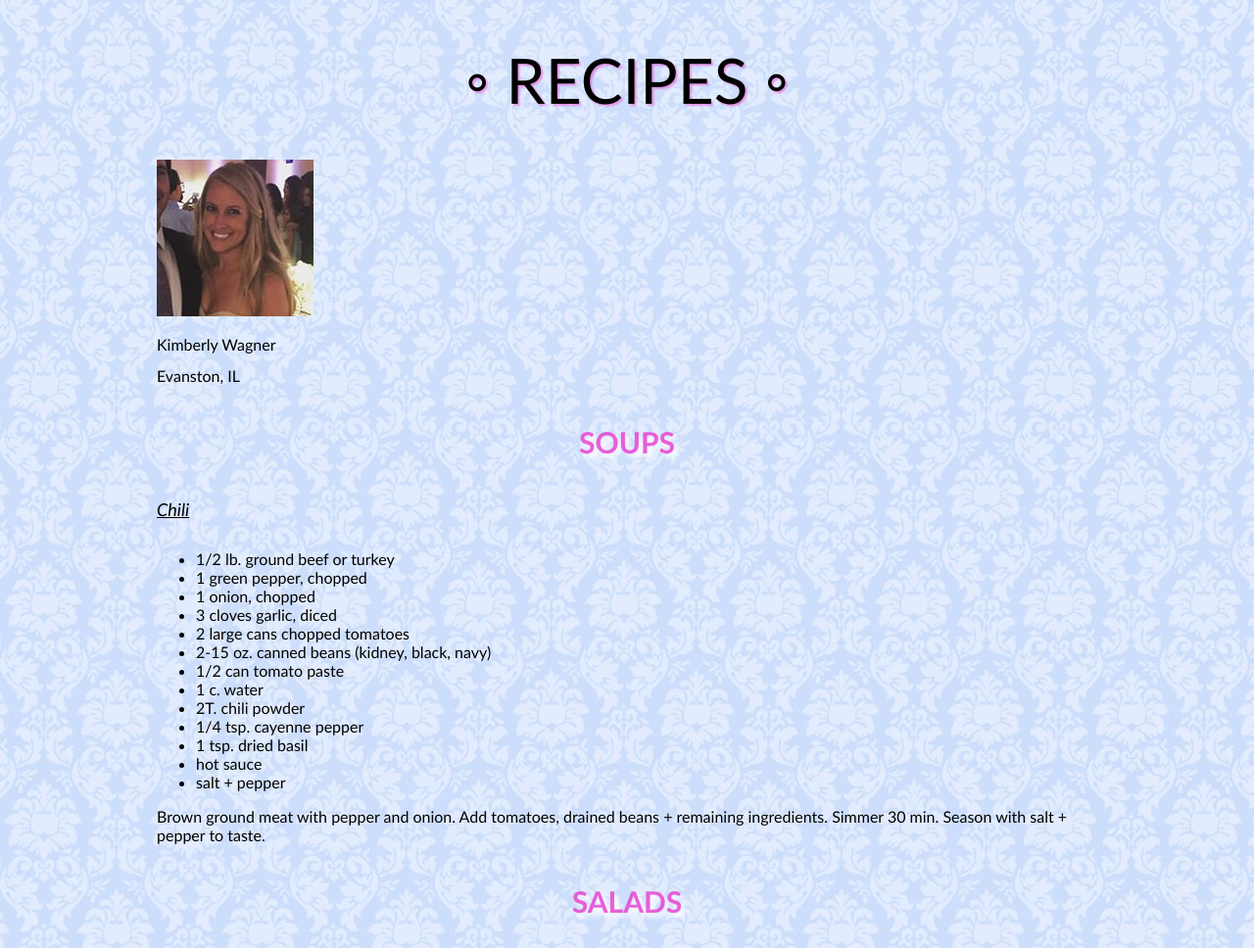
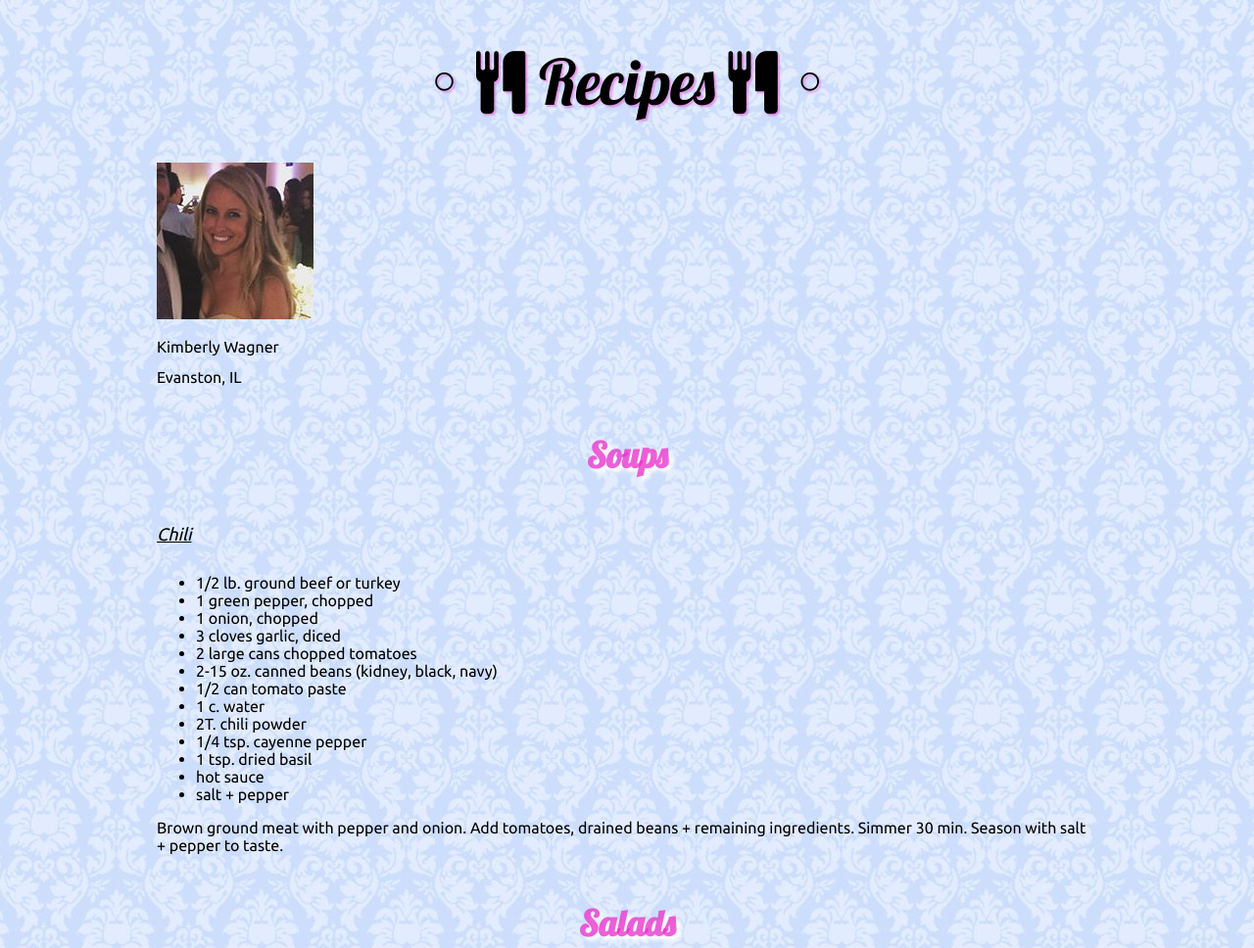
Before and after one commit to kmwagner724/kmwagner724.github.io, a plain HTML site: page index.html in a window 1280 px wide. Shown: the top 968 px of the page at 98% size. Drawn offline with nearby package versions, Linux system fonts and the light colour scheme.

Commit message:
update 1
update 1-17

```diff
--- a/index.html
+++ b/index.html
@@ -5,17 +5,20 @@
   <meta charset="UTF-8">
   <link rel="stylesheet" type="text/css" href="style.css">
   <script src="http://ajax.googleapis.com/ajax/libs/jquery/2.1.4/jquery.min.js"></script>
+  <link rel="stylesheet" href="https://maxcdn.bootstrapcdn.com/font-awesome/4.5.0/css/font-awesome.min.css">
+  <link href='https://fonts.googleapis.com/css?family=Lobster' rel='stylesheet' type='text/css'>
+  <link href='https://fonts.googleapis.com/css?family=Ubuntu' rel='stylesheet' type='text/css'>
 </head>
 <body>
   <div id="wrapper">
-    <h1>◦ RECIPES ◦</h1>
+    <h1>◦ <i class="fa fa-cutlery"></i> Recipes <i class="fa fa-cutlery" fa-sm></i> ◦</h1>
     <p>
       <img src="kim.jpg">
     </p>
     <h2>Kimberly Wagner</h2>
     <h2>Evanston, IL</h2>
     <div>
-      <h4 id="soup" class="categories">SOUPS</h4>
+      <h4 id="soup" class="categories">Soups</h4>
       <h5>Chili</h5>
       <ul>
         <li>1/2 lb. ground beef or turkey</li>
@@ -37,7 +40,7 @@
       </p>
     </div>
     <div>
-      <h4 id="salad" class="categories">SALADS</h4>
+      <h4 id="salad" class="categories">Salads</h4>
       <h5>Healthy Chicken Salad</h5>
       <ul>
         <li>2c. grilled chicken, cubed</li>
@@ -69,7 +72,7 @@
       </p></storng>
     </div>
     <div>
-      <h4 id="entrees" class="categories">ENTREES</h4>
+      <h4 id="entrees" class="categories">Entrees</h4>
       <h5>Enchiladas</h5>
       <ul>
         <li>1T. tomato paste</li>
@@ -91,7 +94,8 @@
     <div>
       <h4 id="more">More Recipes...</h4>
       <p><storng>
-        Check out my <a href="https://www.pinterest.com/kimwagner724/recipes">Pinterest</a> board!
+      <i class="fa fa-pinterest-p fa-2x"></i>
+        Check out my </i><a href="https://www.pinterest.com/kimwagner724/recipes">Pinterest</a> board!
       </p></storng>
     </div>
   </div>
--- a/style.css
+++ b/style.css
@@ -1,5 +1,5 @@
 body {
-  font-family: "Calibri", "Calibri Light";
+  font-family: 'Ubuntu', sans-serif;
   font-weight: 300;
   background-image: url(blue.jpg);
   background-repeat: repeat;
@@ -11,6 +11,7 @@ body {
 h1 {
 	color: black;
 	font-weight: normal;
+	font-family: 'Lobster', cursive;
 	font-size: 64px;
 	text-shadow: 2px 2px 2px rgba(234, 44, 201, 0.45);
 	text-align: center;
@@ -22,7 +23,8 @@ h2 {
 }
 h4 {
 	color: rgba(234, 44, 201, 0.75);
-	font-size: 30px;
+	font-size: 36px;
+	font-family: 'Lobster', cursive;
 	text-shadow: 4px 4px 4px white;
 }
 h5 {
```
